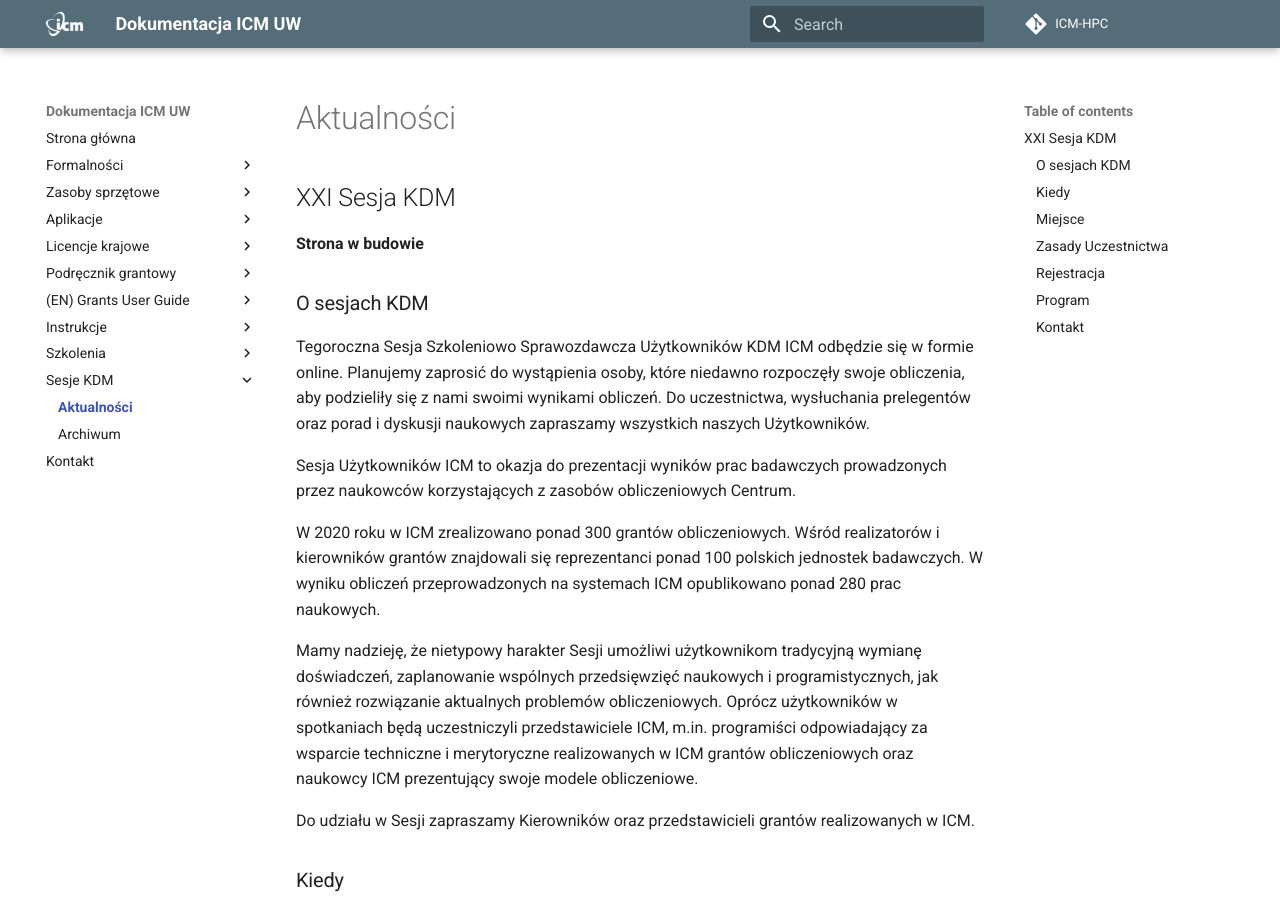
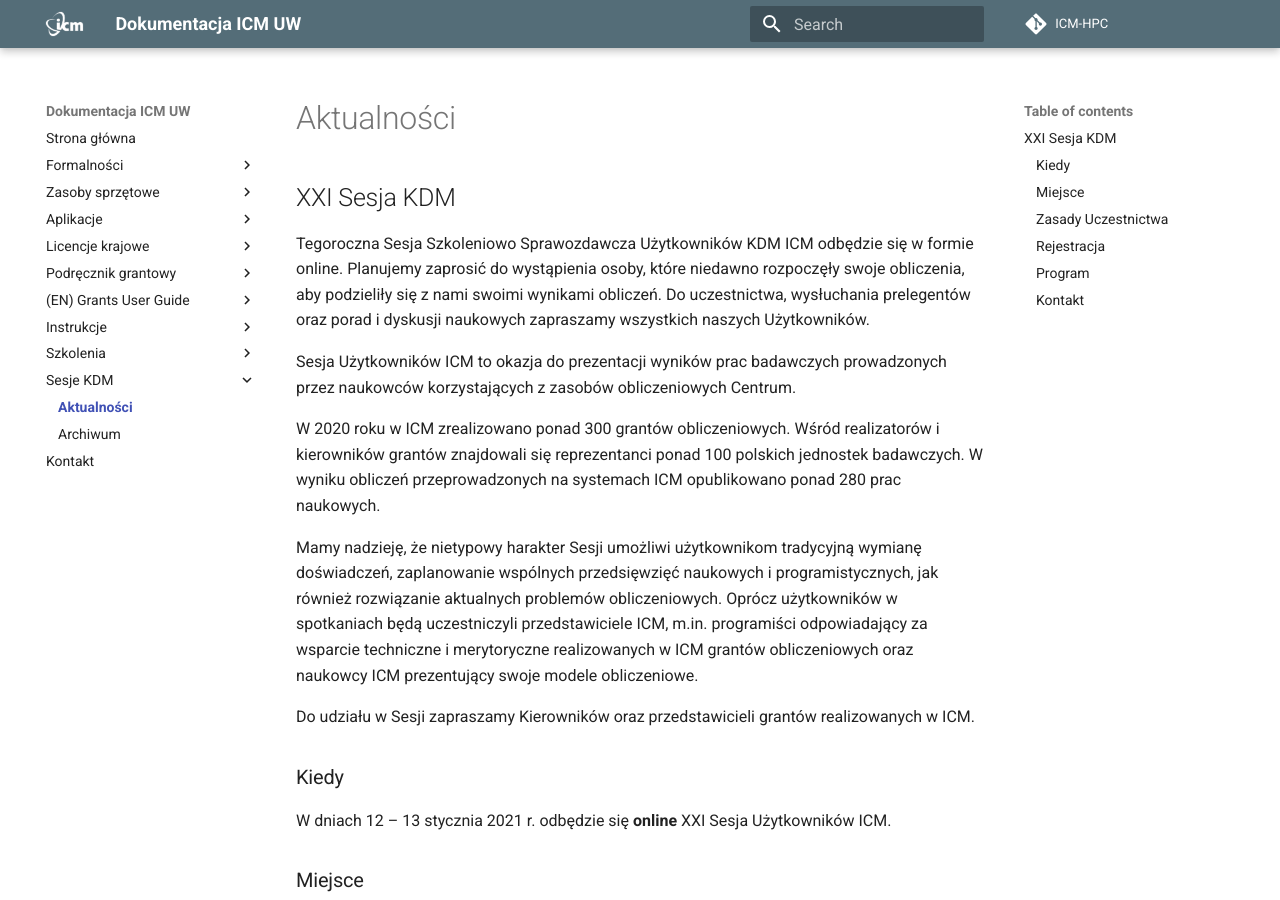
Before and after one commit to kubajal/hpc-docs, an MkDocs documentation site: the page built from docs/Sesje_KDM/aktualnosci.md, in a window 1280 px wide and 900 px high. Built offline with MkDocs 1.6.1 and Material for MkDocs 9.7.7, drawn with Linux system fonts in a browser that asks for light colours.

Commit message:
Update aktualnosci.md

```diff
--- a/docs/Sesje_KDM/aktualnosci.md
+++ b/docs/Sesje_KDM/aktualnosci.md
@@ -5,10 +5,6 @@ draft: false
 ---
 
 ## XXI Sesja KDM
-
-**Strona w budowie**
-
-### O sesjach KDM
 
 Tegoroczna Sesja Szkoleniowo Sprawozdawcza Użytkowników KDM ICM odbędzie się w formie online. Planujemy zaprosić do wystąpienia osoby, które niedawno rozpoczęły swoje obliczenia, aby podzieliły się z nami swoimi wynikami obliczeń.
 Do uczestnictwa, wysłuchania prelegentów oraz porad i dyskusji naukowych zapraszamy wszystkich naszych Użytkowników.
```
